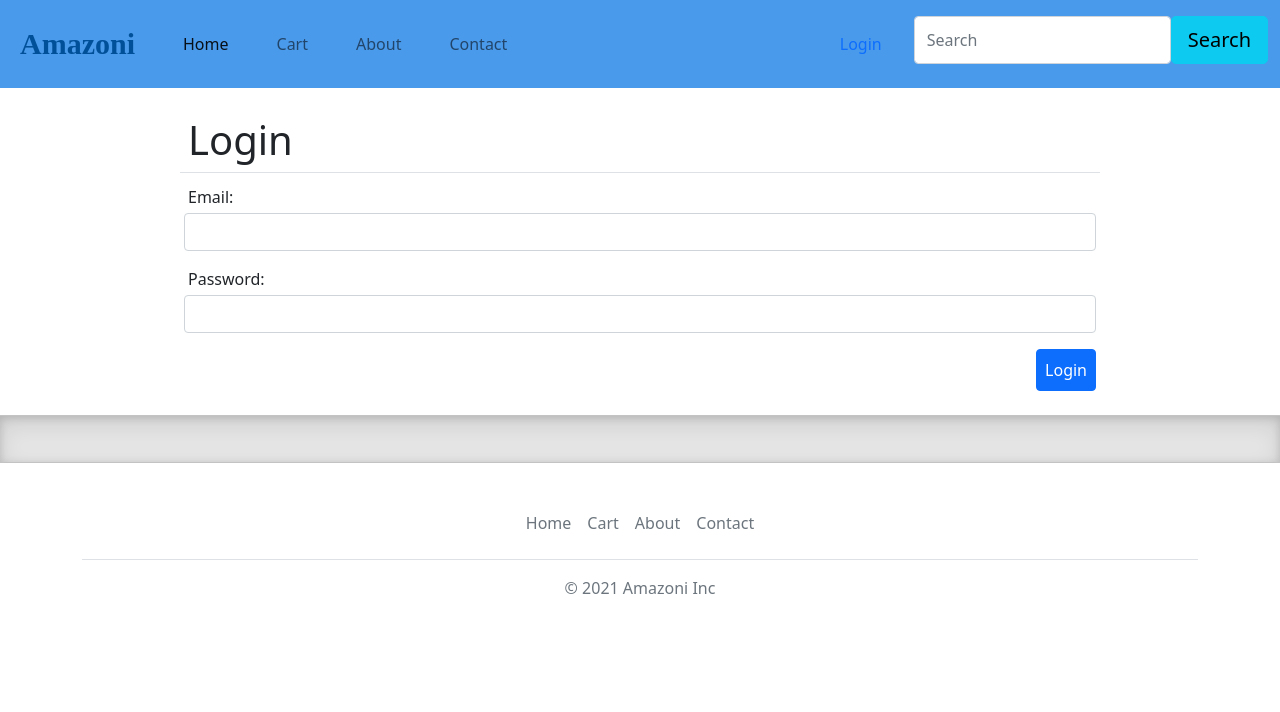
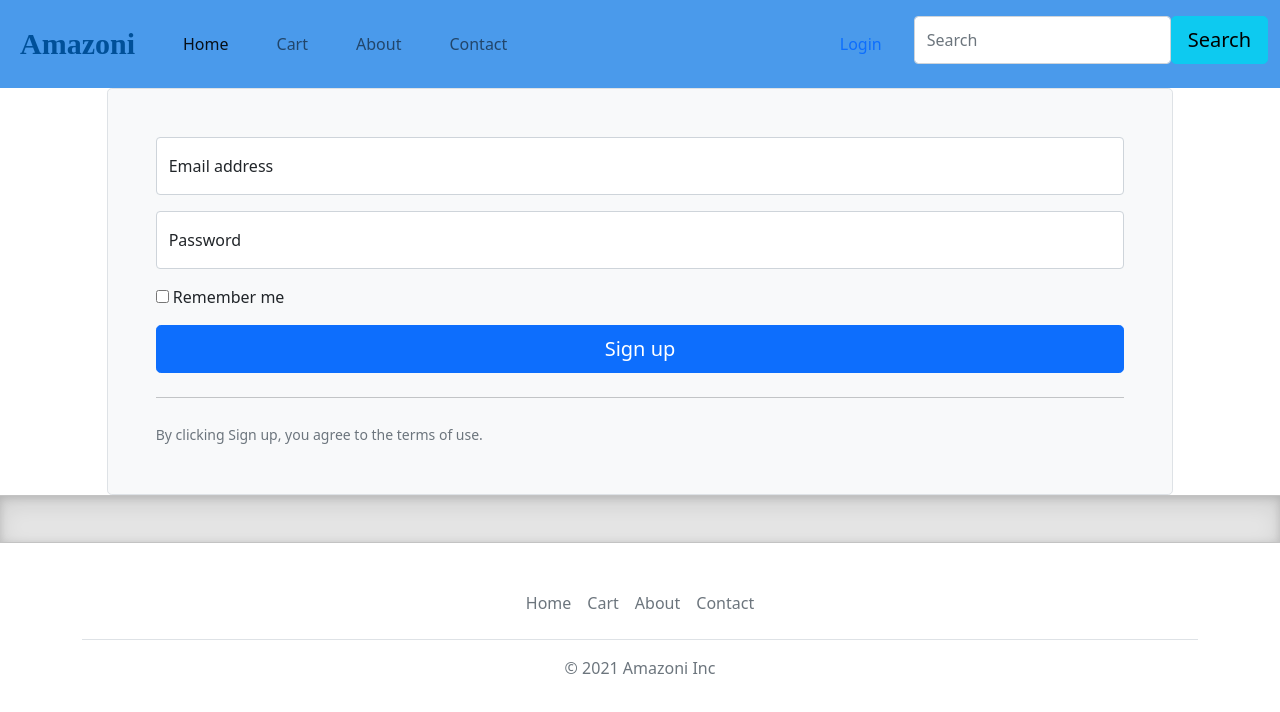
Before and after one commit to cthang94/amazoni, a React (Create React App) app: page /login in a window 1280 px wide. Shown: the top 712 px of the page. Built offline with nearby package versions, Linux system fonts and the light colour scheme.

Commit message:
setting up postgres db

```diff
--- a/package.json
+++ b/package.json
@@ -17,6 +17,7 @@
     "font-awesome": "^4.7.0",
     "jquery": "^3.6.0",
     "lodash": "^4.17.21",
+    "pg": "^8.7.3",
     "popper.js": "^1.16.1",
     "react": "^17.0.2",
     "react-dom": "^17.0.2",
--- a/src/App.jsx
+++ b/src/App.jsx
@@ -18,7 +18,7 @@ class App extends Component {
             <Route path="/" exact element={<Home />} />
             <Route path="/cart" exact element={<ShoppingCart />} />
             <Route path="/about" exact element={<About />} />
-            <Route path="/login" element={<Login />} />
+            <Route path="/login" exact element={<Login />} />
             <Route path="/*" element={<NotFoundPage />} />
           </Routes>
         </div>
--- a/src/Login.jsx
+++ b/src/Login.jsx
@@ -1,5 +1,4 @@
 import React, { Component } from "react";
-import NavBar from "./NavBar";
 
 class Login extends Component {
   constructor(props) {
@@ -11,44 +10,54 @@ class Login extends Component {
 
   render() {
     return (
-      <div className="col-lg-9 m-auto p-3">
-        <h1 className="m-1 p-2 border-bottom">Login</h1>
-        {/* Beginning of Email */}
-        <div className="form-group form-row m-1 p-1">
-          <label className="col-lg-4 m-1">Email:</label>
+      <React.Fragment>
+        <div class="col-md-10 mx-auto">
+          <form class="p-4 p-md-5 border rounded-3 bg-light">
+            <div class="form-floating mb-3">
               <input
-            type="text"
-            className="form-control"
+                type="email"
+                class="form-control"
+                id="floatingInput"
+                placeholder="name@example.com"
                 value={this.state.email}
                 onChange={(event) => {
                   this.setState({ email: event.target.value });
                 }}
-          ></input>
+              />
+              <label for="floatingInput">Email address</label>
             </div>
-        {/* Beginning of password */}
-        <div className="form-group form-row m-1 p-1">
-          <label className="col-lg-4 m-1">Password:</label>
+            <div class="form-floating mb-3">
               <input
                 type="password"
-            z
-            className="form-control"
+                class="form-control"
+                id="floatingPassword"
+                placeholder="Password"
                 value={this.state.password}
                 onChange={(event) => {
                   this.setState({ email: event.target.password });
                 }}
-          ></input>
+              />
+              <label for="floatingPassword">Password</label>
             </div>
-        {/* Beginning of Login */}
-        <div className="text-end">
-          {this.state.message}
+            <div class="checkbox mb-3">
+              <label>
+                <input type="checkbox" value="remember-me" /> Remember me
+              </label>
+            </div>
             <button
-            className="btn btn-primary m-2 p-2"
+              class="w-100 btn btn-lg btn-primary"
+              type="submit"
               onClick={this.onLoginClick}
             >
-            Login
+              Sign up
             </button>
+            <hr class="my-4" />
+            <small class="text-muted">
+              By clicking Sign up, you agree to the terms of use.
+            </small>
+          </form>
         </div>
-      </div>
+      </React.Fragment>
     );
   }
 
--- a/src/ShoppingCart.jsx
+++ b/src/ShoppingCart.jsx
@@ -10,9 +10,9 @@ class ShoppingCart extends Component {
 
   render() {
     return (
-      <div>
-        <h4>Shopping Cart</h4>
-      </div>
+      <main style={{ padding: "1rem 0" }}>
+        <h2>Shopping Cart</h2>
+      </main>
     );
   }
 }
--- /dev/null
+++ b/src/dbConfig.js
@@ -0,0 +1,2 @@
+const dbEngine = process.env.DB_ENVIRONMENT || "development";
+const config = require("./generate");
--- /dev/null
+++ b/src/db_config.js
@@ -0,0 +1,2 @@
+const dbEngine = process.env.DB_ENVIRONMENT;
+const config = require("/db_import")(dbEngine);
--- a/src/generate.js
+++ b/src/generate.js
@@ -3,7 +3,7 @@
  * @returns an object containing several fields and values
  */
 
-module.exports = function () {
+module.exports = () => {
   const lodash = require("lodash");
   const { faker } = require("@faker-js/faker");
   return {
```
Also changed, not shown: src/db_import.js (added, +14 -0 lines), src/old/Login.jsx (added, +68 -0 lines), 1 other file (tests, documents, lock files or other folders). Lines whose indentation alone changed are shown as unchanged.
